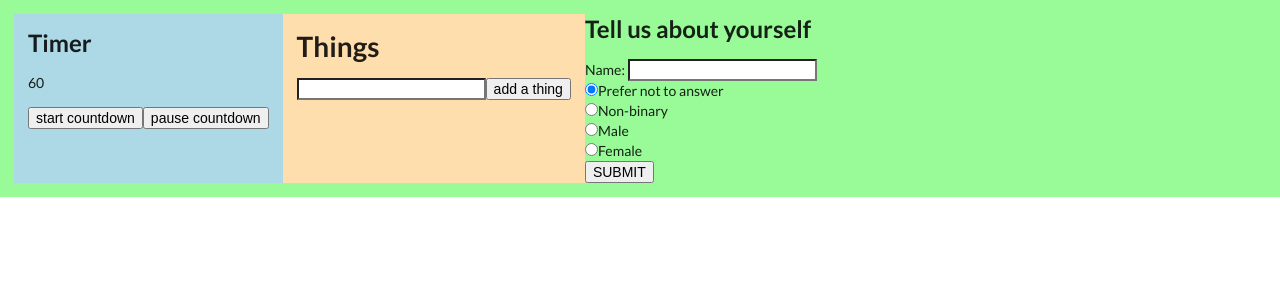
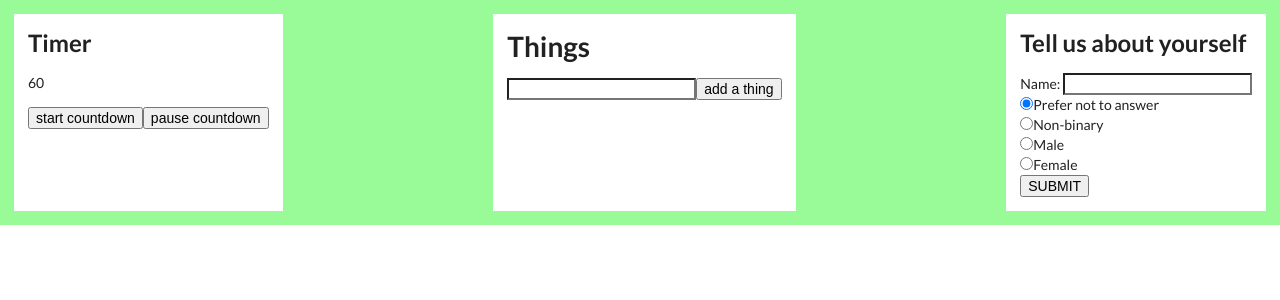
Before and after one commit to theoluyi/xaea-12, a React (Create React App) app: page / in a window 1280 px wide. Shown: the top 300 px of the page. Built offline with nearby package versions, Linux system fonts and the light colour scheme.

Commit message:
adds justify-content: space-between and background-color: inherit

```diff
--- a/src/App.css
+++ b/src/App.css
@@ -3,4 +3,10 @@
   padding: 1rem;
   display: flex;
   flex-direction: row;
+  justify-content: space-between;
 }
+
+.app div {
+  padding: inherit;
+  background-color: white;
+}
```
